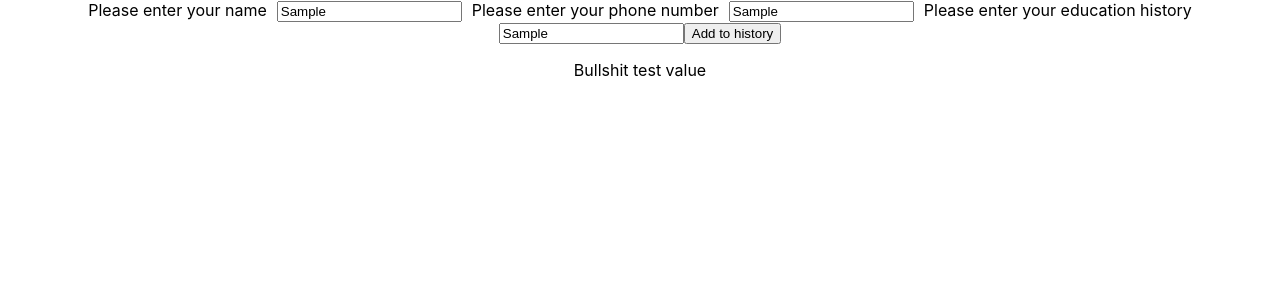
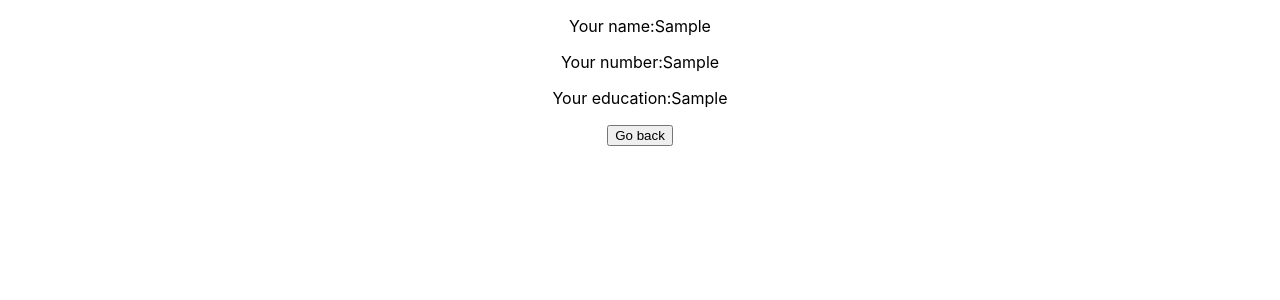
Before and after one commit to aolivares95/ResumeBuilder, a React (Create React App) app: page / in a window 1280 px wide. Both pictures are taken after typing "Sample", "Sample", "Sample" into the empty fields and a click on the button "Add to history". Shown: the top 300 px of the page. Built offline with nearby package versions, Linux system fonts and the light colour scheme.

Commit message:
added second page to show resume and ability to change values repeatedly

```diff
--- a/src/resumeForm.tsx
+++ b/src/resumeForm.tsx
@@ -6,6 +6,10 @@ import { exportDefaultDeclaration } from "@babel/types";
 
 let style = {
   padding: "10px"
+};
+
+let buttonStyle = {
+  padding: "20px"
 };
 
 interface IResume {
@@ -17,10 +21,13 @@ interface IResume {
 
 export default class ResumeForm extends Component<any, IResume> {
   //rootStore=resumeStore.create();
+
   constructor(props: any) {
     super(props);
     this.handleInput = this.handleInput.bind(this);
     this.handleSubmit = this.handleSubmit.bind(this);
+    this.displayInput = this.displayInput.bind(this);
+    this.handleEducationInput = this.handleEducationInput.bind(this);
     this.state = {
       name: "",
       phoneNumber: "",
@@ -32,51 +39,66 @@ export default class ResumeForm extends Component<any, IResume> {
   handleInput(event: any) {
     const target = event.target;
     const name = target.name;
+
     if (name == "enterName") {
       this.setState({ name: target.value });
     } else if (name == "enterNumber") {
       this.setState({ phoneNumber: target.value });
     } else {
-      this.setState({ education: [target.value] });
-
-      //console.log(this.newResume.education);
     }
+    //console.log(this.newResume.education);
   }
 
+  handleEducationInput(event: any) {
+    this.setState({ education: [event.target.value] });
+  }
+
+  displayInput() {
+    return (
+      <>
+        <p>
+          Your name:
+          {this.state.name}
+        </p>
+        <p>
+          Your number:
+          {this.state.phoneNumber}
+        </p>
+        Your education:
+        {this.state.education}
+      </>
+    );
+  }
   handleSubmit(event: any) {
+    this.setState({ isSubmitted: !this.state.isSubmitted });
     event.preventDefault();
-    this.setState({ isSubmitted: true });
   }
 
   render() {
-    return (
+    return !this.state.isSubmitted ? (
       <form onSubmit={this.handleSubmit}>
         <label style={style}>Please enter your name</label>
-        <input
-          onChange={this.handleInput}
-          value={this.state.name}
-          name="enterName"
-          type="text"
-        />
+        <input onChange={this.handleInput} name="enterName" type="text" />
         <label style={style}>Please enter your phone number</label>
-        <input
-          value={this.state.phoneNumber}
-          name="enterNumber"
-          type="text"
-          onChange={this.handleInput}
-        />
+
+        <input name="enterNumber" type="text" onChange={this.handleInput} />
         <label style={style}>Please enter your education history</label>
         <input
-          onChange={this.handleInput}
-          value={this.state.education}
+          onChange={this.handleEducationInput}
           name="enterEducation"
           type="text"
         />
-        <button type="submit" onClick={this.handleSubmit}>
-          Add to history
-        </button>
-        {this.state.isSubmitted ? <p>Bullshit test value</p> : undefined}
+        <div style={buttonStyle}>
+          <button id="submit-button" type="submit" onClick={this.handleSubmit}>
+            Add to history
+          </button>
+        </div>
       </form>
+    ) : (
+      <>
+        <p id="user-input">{this.displayInput()}</p>
+        <button onClick={this.handleSubmit}>Go back</button>
+      </>
     );
   }
 }
```
Also changed, not shown: 1 other file (tests, documents, lock files or other folders).
